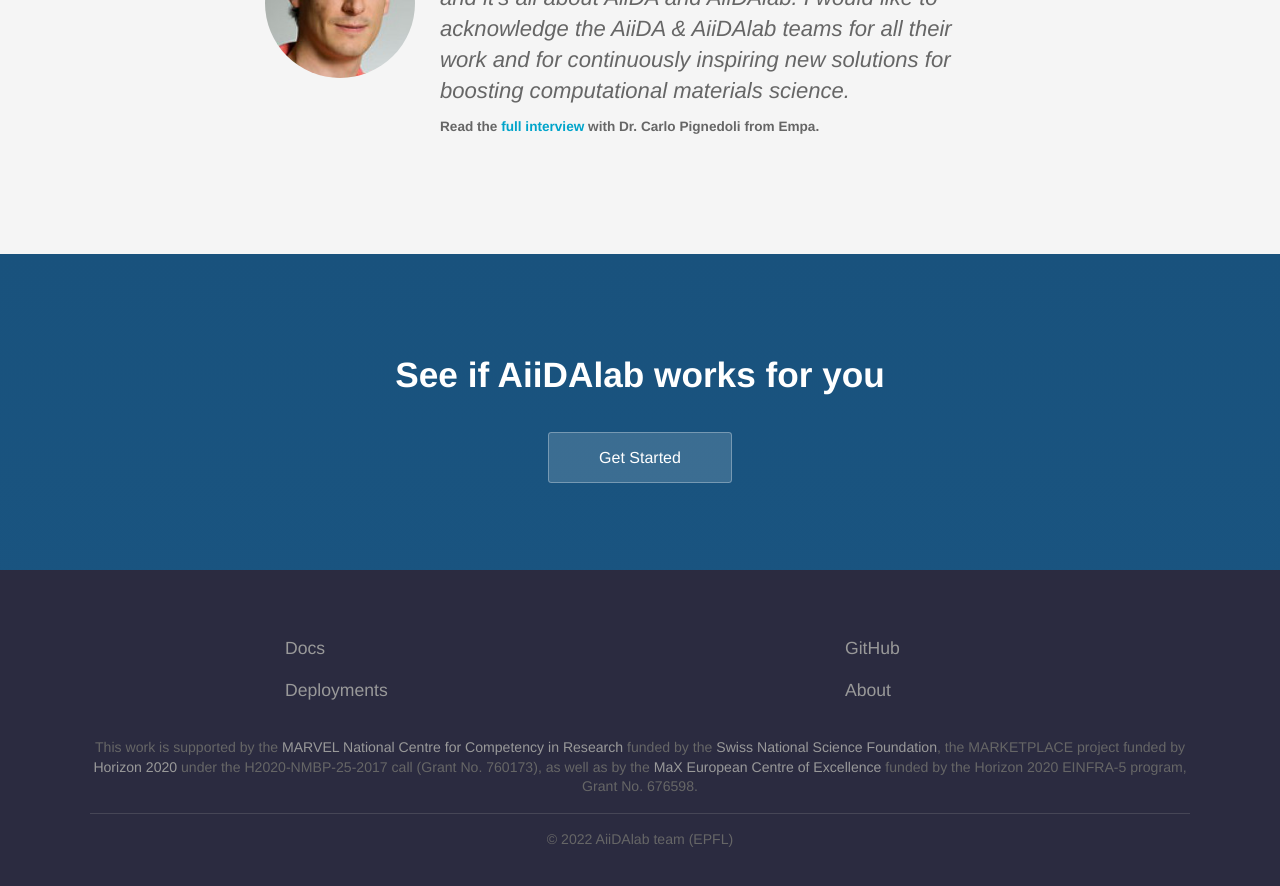
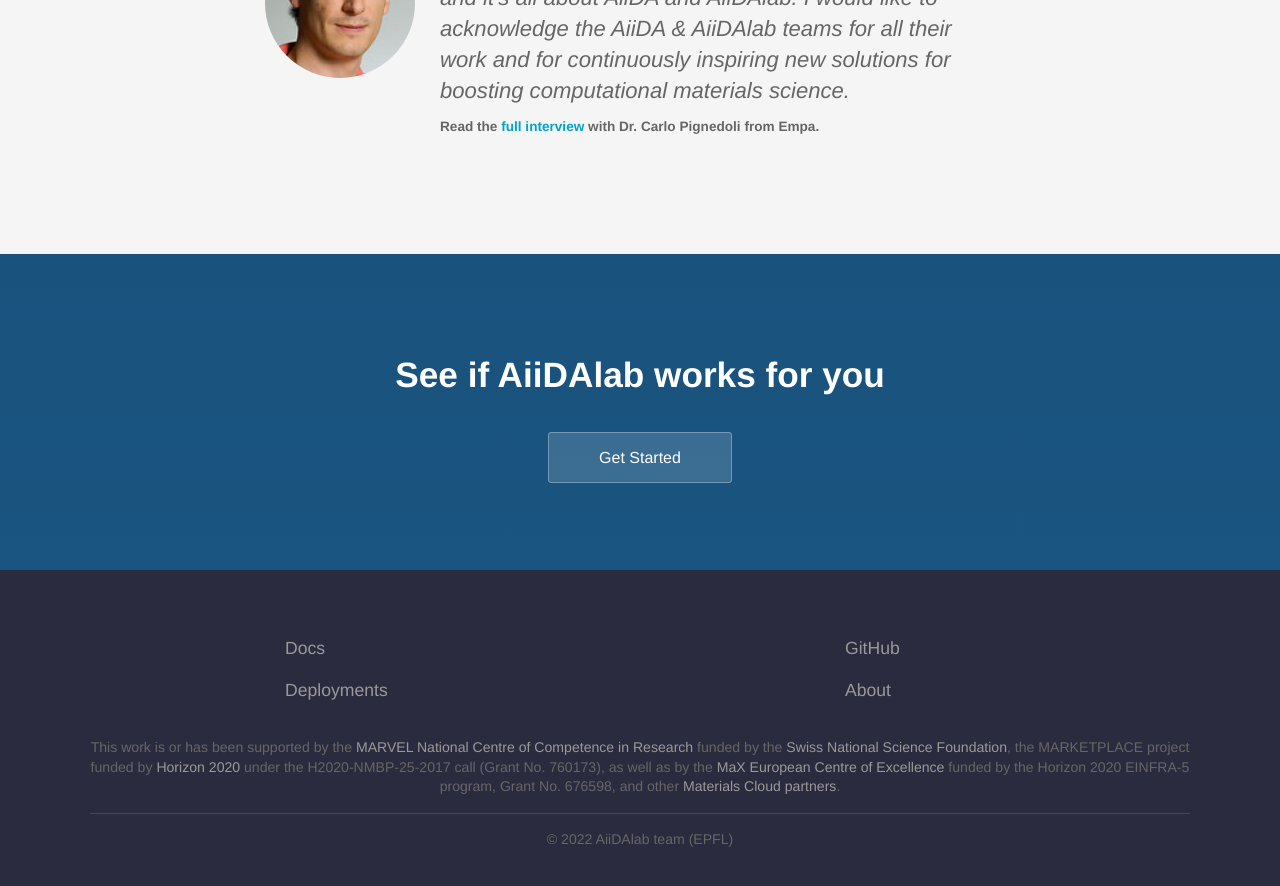
Before and after one commit to edan-bainglass/aiidalab-website, a Jekyll site: the page built from index.html, in a window 1280 px wide and 900 px high, scrolled down 2577 px. Shown: the top 886 px of the window. Built offline with Jekyll 4.4.1, drawn with Linux system fonts in a browser that asks for light colours.

Commit message:
Update funding acknowledgement statement.

```diff
--- a/_includes/funding.html
+++ b/_includes/funding.html
@@ -1,11 +1,14 @@
-This work is supported by the
+This work is or has been supported by the
 <a href="http://nccr-marvel.ch"
-  >MARVEL National Centre for Competency in Research</a
+  >MARVEL National Centre of Competence in Research</a
 >
 funded by the
 <a href="http://www.snf.ch/en">Swiss National Science Foundation</a>, the
 MARKETPLACE project funded by
 <a href="https://ec.europa.eu/programmes/horizon2020/">Horizon 2020</a> under
-the H2020-NMBP-25-2017 call (Grant No. 760173), as well as by the
+the H2020-NMBP-25-2017 call (Grant No.&nbsp;760173), as well as by the
 <a href="http://www.max-centre.eu/">MaX European Centre of Excellence</a> funded
-by the Horizon 2020 EINFRA-5 program, Grant No. 676598.
+by the Horizon 2020 EINFRA-5 program, Grant No.&nbsp;676598, and other
+<a href="https://www.materialscloud.org/home#partners"
+  >Materials Cloud partners</a
+>.
```
